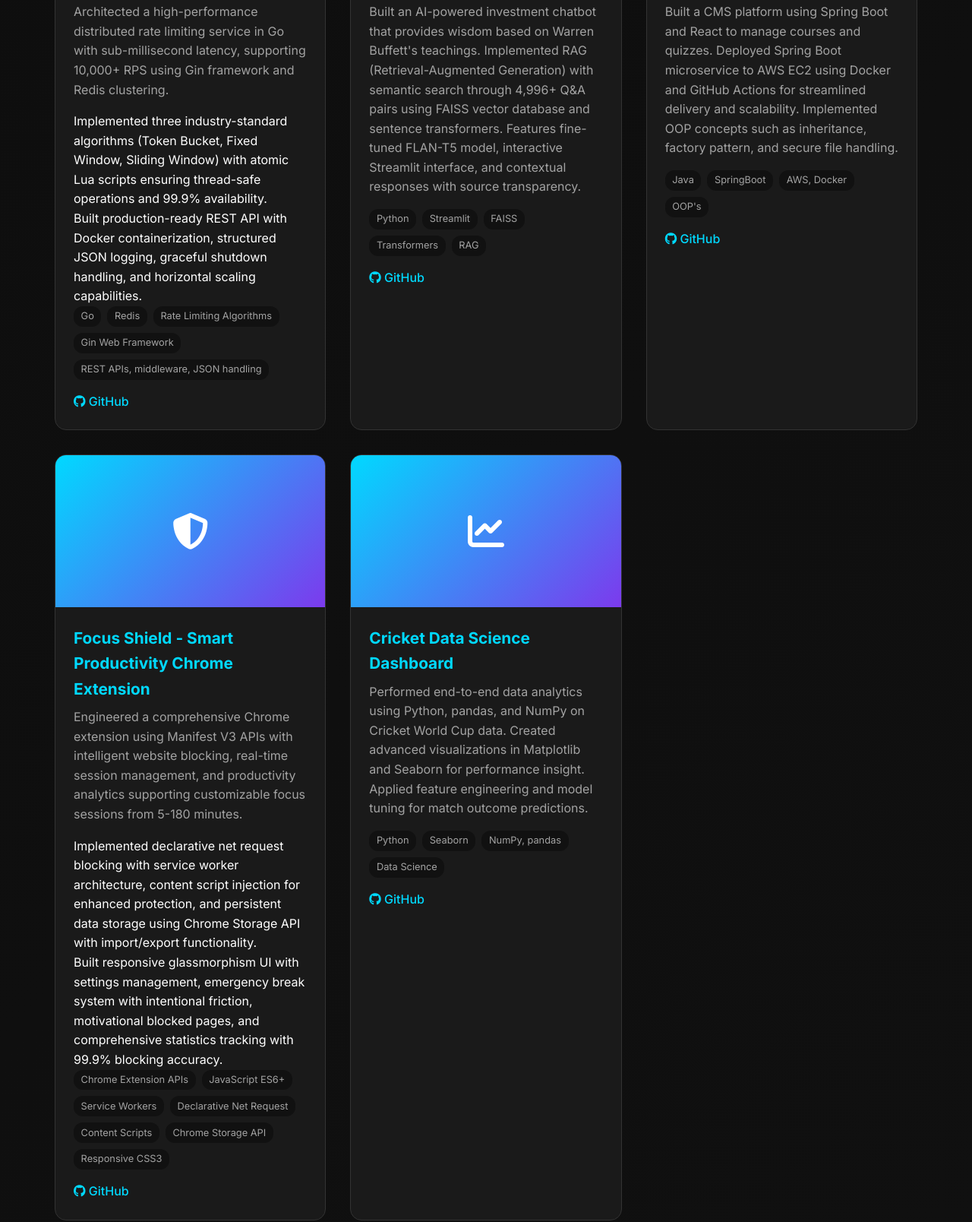
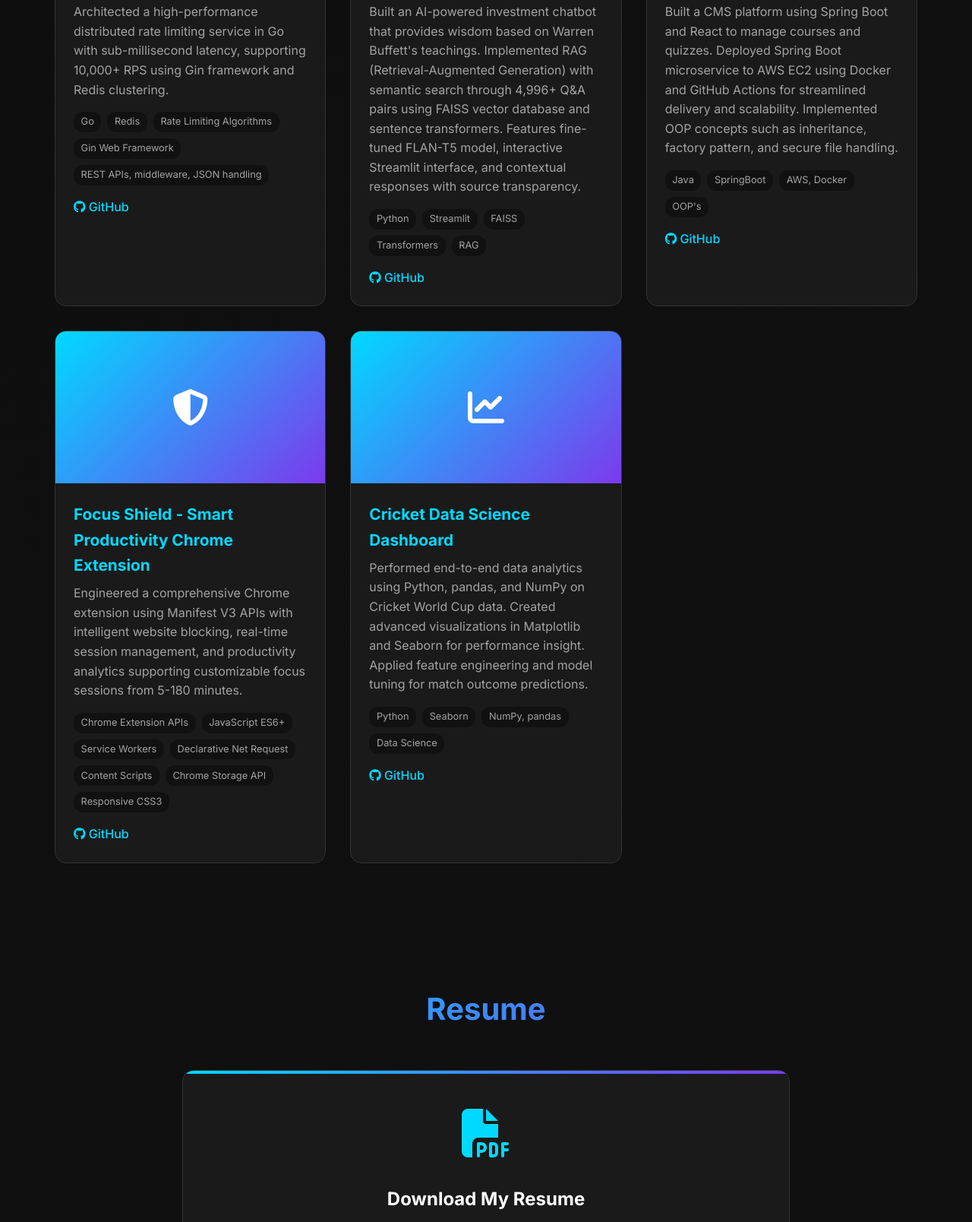
Before and after one commit to correia-jilson/correia_jilson.github.io, a plain HTML site: page index.html in a window 1280 px wide. Shown: the part 6369-7977 px from the top of the page at 76% size. Drawn offline with Linux system fonts and the light colour scheme.

Commit message:
Update index.html

```diff
--- a/index.html
+++ b/index.html
@@ -1315,10 +1315,10 @@ of production-ready features.</li>
                     <h3 class="project-title">Distributed Rate Limiter Service</h3>
                     <p class="project-description">Architected a high-performance distributed rate limiting service in Go with sub-millisecond latency, supporting 10,000+ RPS using
 Gin framework and Redis clustering. </p>
-                    <p>Implemented three industry-standard algorithms (Token Bucket, Fixed Window, Sliding Window) with atomic Lua scripts ensuring
+<!--                     <p>Implemented three industry-standard algorithms (Token Bucket, Fixed Window, Sliding Window) with atomic Lua scripts ensuring
 thread-safe operations and 99.9% availability.</p>
                     <p>Built production-ready REST API with Docker containerization, structured JSON logging, graceful shutdown handling, and horizontal
-scaling capabilities.</p>
+scaling capabilities.</p> -->
                     <div class="project-tech">
                         <span class="tech-tag">Go</span>
                         <span class="tech-tag">Redis</span>
@@ -1383,8 +1383,8 @@ scaling capabilities.</p>
                 <div class="project-content">
                     <h3 class="project-title">Focus Shield - Smart Productivity Chrome Extension</h3>
                     <p class="project-description">Engineered a comprehensive Chrome extension using Manifest V3 APIs with intelligent website blocking, real-time session management, and productivity analytics supporting customizable focus sessions from 5-180 minutes.</p>
-                    <p>Implemented declarative net request blocking with service worker architecture, content script injection for enhanced protection, and persistent data storage using Chrome Storage API with import/export functionality.</p>
-                    <p>Built responsive glassmorphism UI with settings management, emergency break system with intentional friction, motivational blocked pages, and comprehensive statistics tracking with 99.9% blocking accuracy.</p>
+<!--                     <p>Implemented declarative net request blocking with service worker architecture, content script injection for enhanced protection, and persistent data storage using Chrome Storage API with import/export functionality.</p>
+                    <p>Built responsive glassmorphism UI with settings management, emergency break system with intentional friction, motivational blocked pages, and comprehensive statistics tracking with 99.9% blocking accuracy.</p> -->
                     <div class="project-tech">
                         <span class="tech-tag">Chrome Extension APIs</span>
                         <span class="tech-tag">JavaScript ES6+</span>
```
